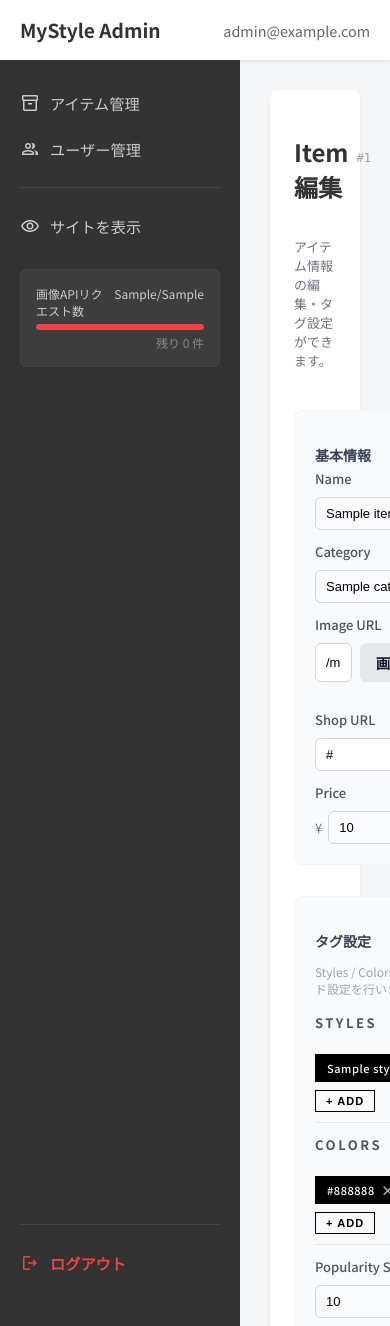
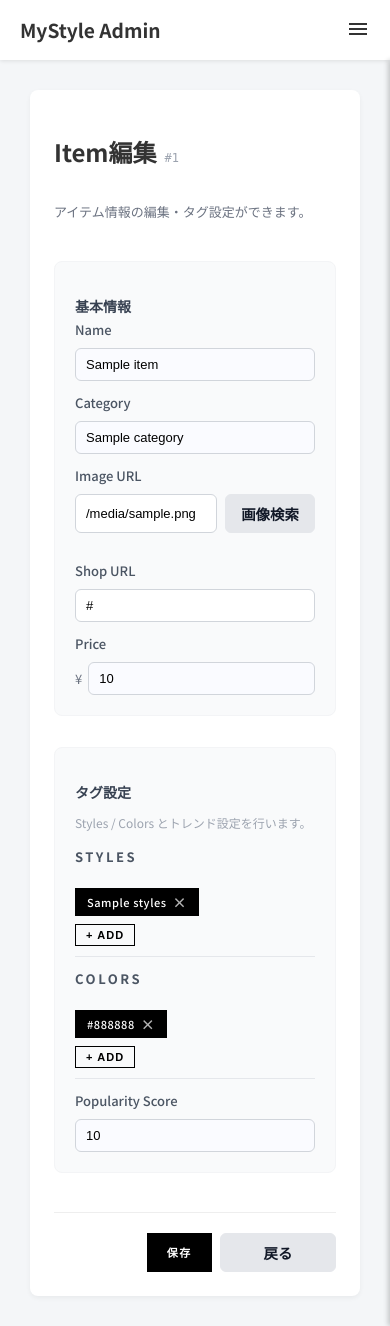
Before and after one commit to Oshima-IT/MyStyle, a Flask app: template app/templates/admin/item_edit.html in a window 390 px wide. Run offline with Flask 3, Linux system fonts and the light colour scheme; the template is opened without the code that fills it: most values are stand-ins (such as "Sample title", 1, 10 or a date in 2020); grey boxes marked "Sample" are stand-in pictures.

Commit message:
サイドバー

```diff
--- a/app/static/admin.css
+++ b/app/static/admin.css
@@ -53,6 +53,26 @@ body {
     color: #333;
 }
 
+/* Hamburger Menu */
+.menu-toggle {
+    display: none;
+    background: none;
+    border: none;
+    cursor: pointer;
+    padding: 0;
+    color: #333;
+}
+
+@media (max-width: 768px) {
+    .menu-toggle {
+        display: block;
+    }
+
+    .user-email {
+        display: none;
+    }
+}
+
 /* Layout Container (Sidebar + Main) */
 .admin-container {
     display: flex;
@@ -73,6 +93,53 @@ body {
     box-sizing: border-box;
     flex-shrink: 0;
     /* 幅固定 */
+    transition: transform 0.3s ease;
+    z-index: 1001;
+    /* Ensure above overlay */
+}
+
+/* Mobile Sidebar Styles */
+@media (max-width: 768px) {
+    .admin-container {
+        position: relative;
+        /* For overlay positioning */
+    }
+
+    .admin-sidebar {
+        position: fixed;
+        top: 60px;
+        /* Below header */
+        bottom: 0;
+        right: 0;
+        /* Right side */
+        left: auto;
+        /* Reset left */
+        transform: translateX(100%);
+        /* Hide to right */
+        width: 240px;
+        box-shadow: -2px 0 5px rgba(0, 0, 0, 0.2);
+    }
+
+    .admin-sidebar.open {
+        transform: translateX(0);
+        /* Show when open */
+    }
+
+    /* Overlay when sidebar is open */
+    .sidebar-overlay {
+        position: fixed;
+        top: 60px;
+        left: 0;
+        right: 0;
+        bottom: 0;
+        background: rgba(0, 0, 0, 0.5);
+        z-index: 1000;
+        display: none;
+    }
+
+    .sidebar-overlay.visible {
+        display: block;
+    }
 }
 
 .admin-sidebar-nav {
--- /dev/null
+++ b/app/static/admin.js
@@ -0,0 +1,17 @@
+document.addEventListener('DOMContentLoaded', function() {
+    const toggle = document.getElementById('menu-toggle');
+    const sidebar = document.getElementById('admin-sidebar');
+    const overlay = document.getElementById('sidebar-overlay');
+
+    if (toggle && sidebar && overlay) {
+        toggle.addEventListener('click', function() {
+            sidebar.classList.toggle('open');
+            overlay.classList.toggle('visible');
+        });
+
+        overlay.addEventListener('click', function() {
+            sidebar.classList.remove('open');
+            overlay.classList.remove('visible');
+        });
+    }
+});
--- a/app/templates/admin/base.html
+++ b/app/templates/admin/base.html
@@ -9,7 +9,8 @@
     <link href="https://fonts.googleapis.com/css2?family=Noto+Sans+JP:wght@400;500;700&display=swap" rel="stylesheet">
     <link rel="stylesheet" href="https://fonts.googleapis.com/css2?family=Material+Symbols+Outlined:opsz,wght,FILL,GRAD@24,400,0,0" />
     <!-- 管理画面専用CSS (Cache Busting) -->
-    <link rel="stylesheet" href="{{ url_for('static', filename='admin.css') }}?v=2">
+    <link rel="stylesheet" href="{{ url_for('static', filename='admin.css') }}?v=4">
+    <script src="{{ url_for('static', filename='admin.js') }}?v=1" defer></script>
     <style>
         .candidate-grid {
             display: flex;
@@ -86,17 +87,25 @@
     <!-- 1. Header -->
     <header class="admin-header">
         <h1><a href="{{ url_for('admin.index') }}">MyStyle Admin</a></h1>
-        <div class="admin-header-user">
-            <!-- 拡張用: ここにログイン中の管理者名などを出せる -->
-            <span>admin@example.com</span>
+
+        <div style="display: flex; align-items: center; gap: 15px;">
+            <div class="admin-header-user">
+                <!-- 拡張用: ここにログイン中の管理者名などを出せる -->
+                <span class="user-email">admin@example.com</span>
+            </div>
+            <button class="menu-toggle" id="menu-toggle">
+                <span class="material-symbols-outlined">menu</span>
+            </button>
         </div>
     </header>
 
     <!-- 2. Flex Container -->
     <div class="admin-container">
+        <!-- Sidebar Overlay -->
+        <div class="sidebar-overlay" id="sidebar-overlay"></div>
 
         <!-- Sidebar -->
-        <aside class="admin-sidebar">
+        <aside class="admin-sidebar" id="admin-sidebar">
             <ul class="admin-sidebar-nav">
                 <li>
                     <a href="{{ url_for('admin.admin_items') }}" class="{% if 'items' in request.path %}active{% endif %}">
```
